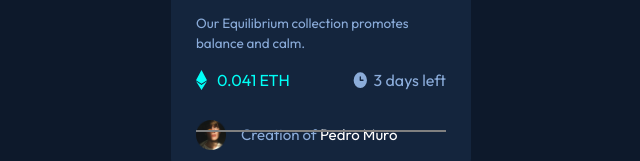
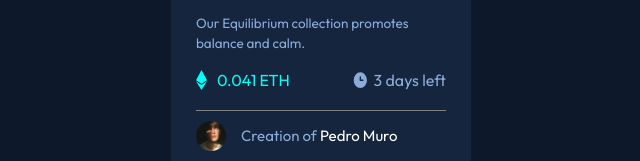
Before and after one commit to Pedro-Muro-Ramirez/nft-preview-card-component-main, a plain HTML site: page index.html in a window 1280 px wide. Shown: the part 476-637 px from the top of the page, without its empty margins (319-959 px from the left). Drawn offline with Linux system fonts and the light colour scheme.

Commit message:
Border bottom

```diff
--- a/styles.css
+++ b/styles.css
@@ -77,18 +77,12 @@
 .price {
   display: flex;
   width: 250px;
-  margin: 0 auto 30px;
+  margin: 0 auto 10px;
   justify-content: space-between;
+  padding-bottom: 20px;
+  border-bottom: 1px solid grey;
 }
-.price::after {
-  content: " ";
-  display: block;
-  position: absolute;
-  height: 2px;
-  background: grey;
-  width: 250px;
-  bottom: 24%;
-}
+
 .eth-price {
   display: flex;
   color: hsl(178, 100%, 50%);
```
